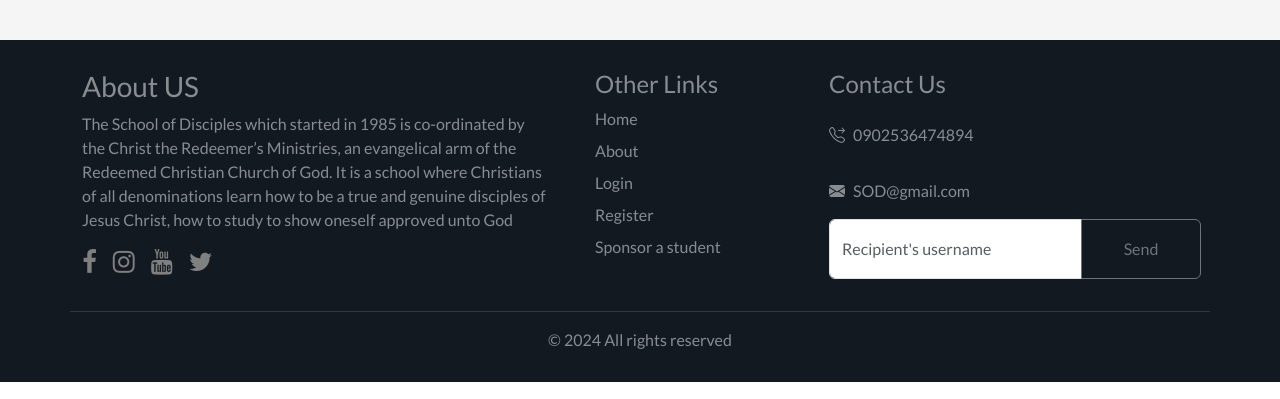
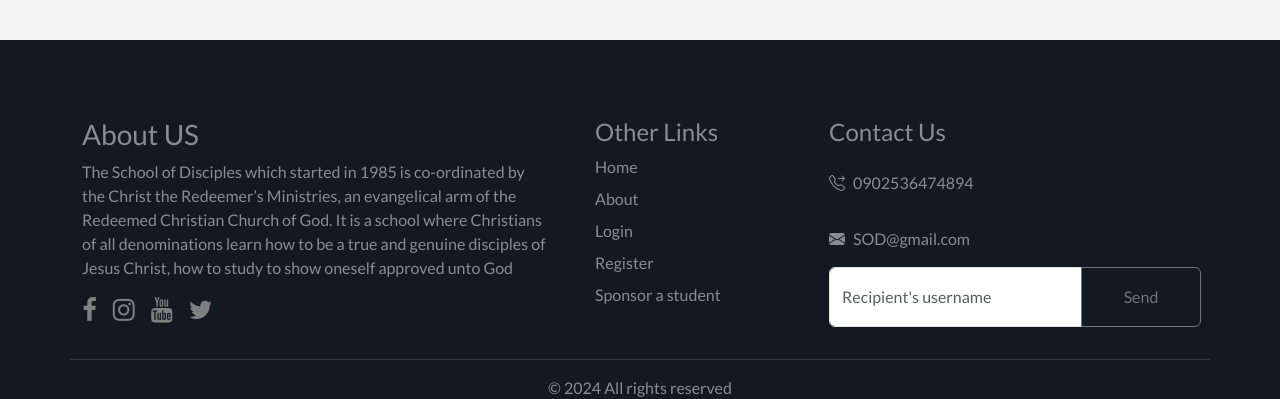
Before and after one commit to Abiodun-Samuel/school-of-disciple, a Vue app: page / in a window 1280 px wide. Shown: the part 2438-2837 px from the top of the page. Built offline with nearby package versions, Linux system fonts and the light colour scheme.

Commit message:
new adjustment on abouthomepage

```diff
--- a/src/components/Footer.vue
+++ b/src/components/Footer.vue
@@ -2,7 +2,7 @@
 <template>
     <footer>
         <div class="footer ">
-            <div class="container gap-5 d-flex flex-column flex-md-row justify-content-between  ">
+            <div class="container mt-5 gap-5 d-flex flex-column flex-md-row justify-content-between  ">
                 <div class="col-md-5 text-white-50">
                     <h3>About US</h3>
                     <p class="">The School of Disciples which started in 1985 is co-ordinated by the Christ the
```
